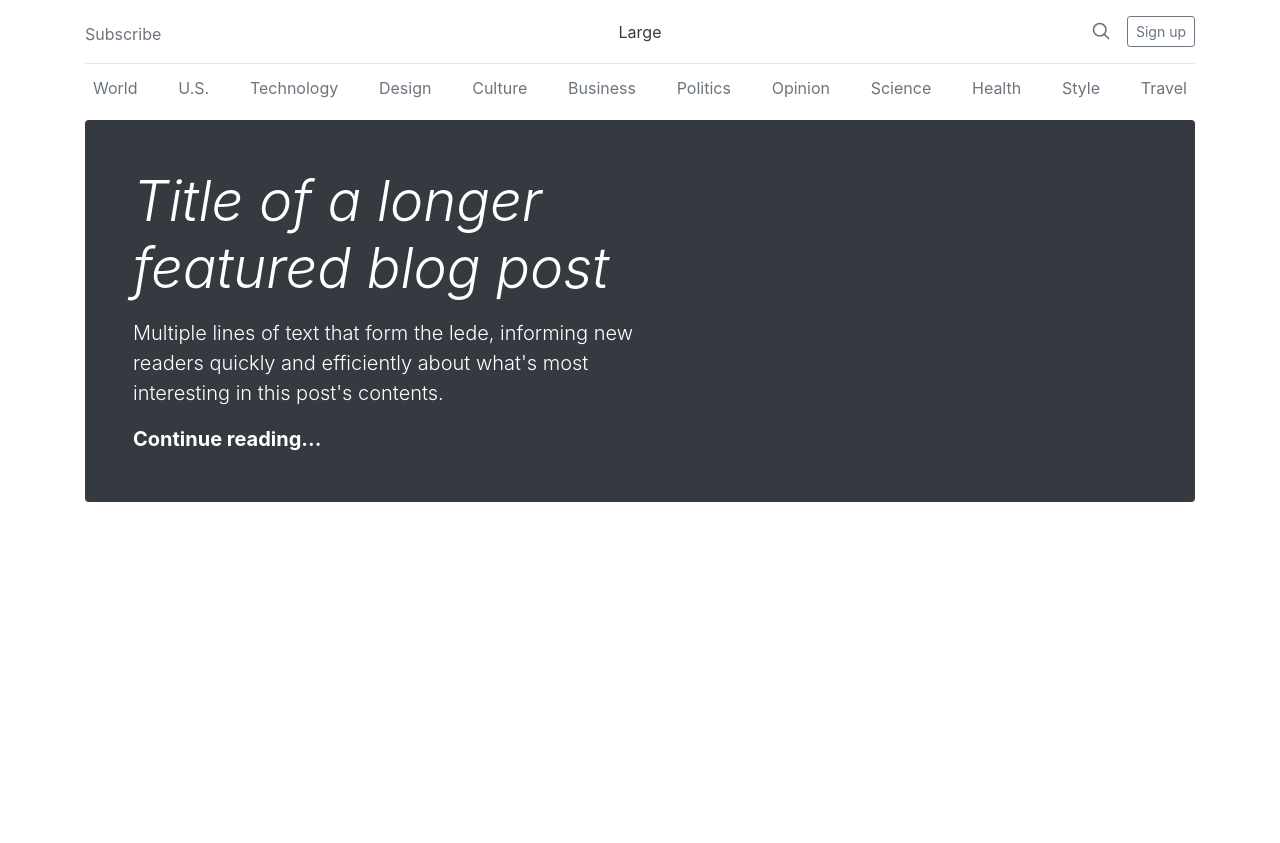
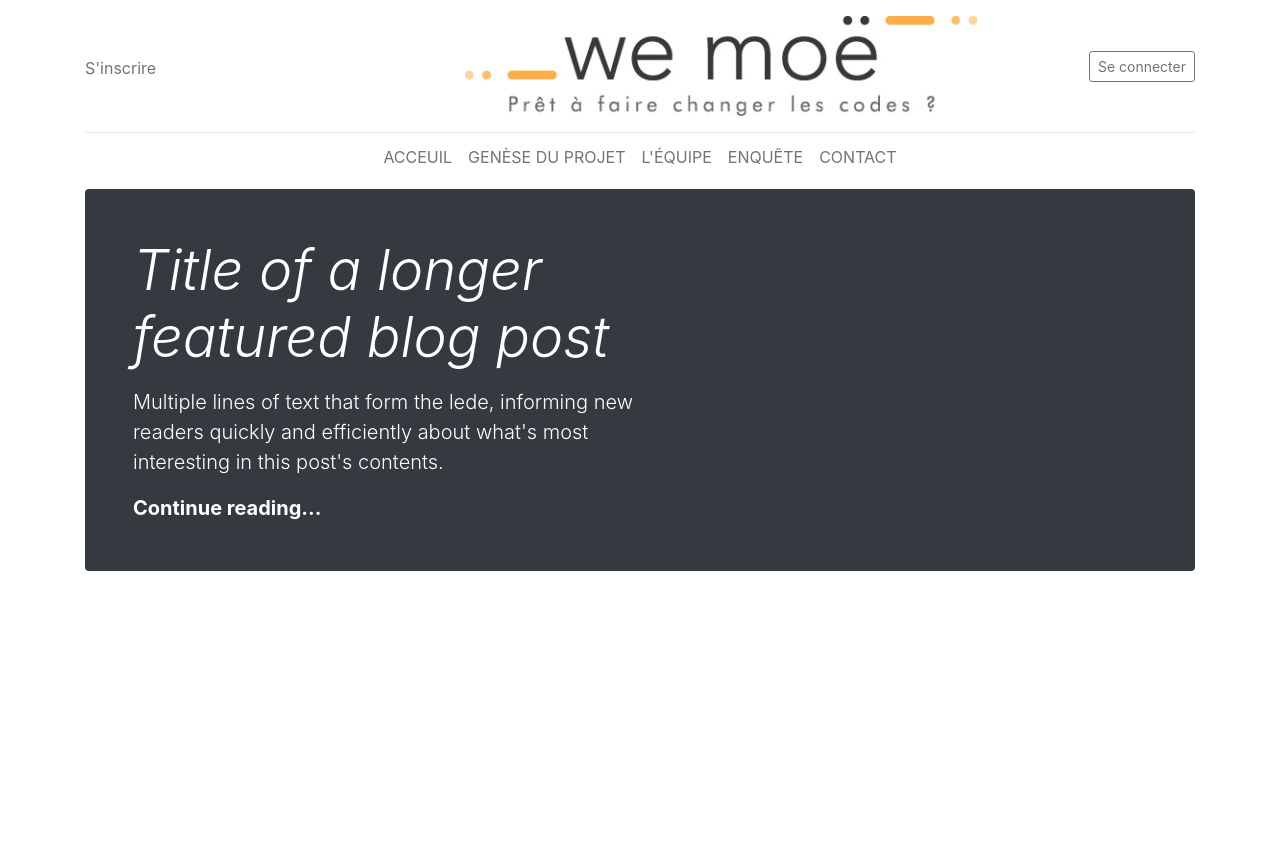
Before and after one commit to rationalgaze/we-moe, a CodeIgniter app: the page made by application/views/templates/header.php in a window 1280 px wide. Before the commit the page ends 502 px from the top, so only its background shows below. Run offline with CodeIgniter, Linux system fonts and the light colour scheme; some libraries are stand-ins or nearby versions; some web fonts are replaced.

Commit message:
we-moe logo & some html

```diff
--- a/application/views/templates/footer.php
+++ b/application/views/templates/footer.php
@@ -1,7 +1,6 @@
-  </div>
+        </div>
       </div>
     </main>
-    </div>
     <footer class="blog-footer">
       <p>
         <a href="<?php echo base_url(); ?>" class="logo">
--- a/application/views/templates/header.php
+++ b/application/views/templates/header.php
@@ -16,33 +16,23 @@
     <header class="blog-header py-3">
       <div class="row flex-nowrap justify-content-between align-items-center">
         <div class="col-4 pt-1">
-          <a class="text-muted" href="#">Subscribe</a>
+          <a class="text-muted" href="#">S'inscrire</a>
         </div>
         <div class="col-4 text-center">
-          <a class="blog-header-logo text-dark" href="#">Large</a>
+          <a class="blog-header-logo text-dark text-uppercase" href="#"><img src="<?php echo base_url();?>images/cropped-logoWeMoe.jpg" alt=""></a>
         </div>
         <div class="col-4 d-flex justify-content-end align-items-center">
-          <a class="text-muted" href="#">
-            <svg xmlns="http://www.w3.org/2000/svg" width="20" height="20" viewBox="0 0 24 24" fill="none" stroke="currentColor" stroke-width="2" stroke-linecap="round" stroke-linejoin="round" class="mx-3"><circle cx="10.5" cy="10.5" r="7.5"></circle><line x1="21" y1="21" x2="15.8" y2="15.8"></line></svg>
-          </a>
-          <a class="btn btn-sm btn-outline-secondary" href="#">Sign up</a>
+          <a class="btn btn-sm btn-outline-secondary" href="#">Se connecter</a>
         </div>
       </div>
     </header>
-    <div class="nav-scroller py-1 mb-2">
-      <nav class="nav d-flex justify-content-between">
-        <a class="p-2 text-muted" href="#">World</a>
-        <a class="p-2 text-muted" href="#">U.S.</a>
-        <a class="p-2 text-muted" href="#">Technology</a>
-        <a class="p-2 text-muted" href="#">Design</a>
-        <a class="p-2 text-muted" href="#">Culture</a>
-        <a class="p-2 text-muted" href="#">Business</a>
-        <a class="p-2 text-muted" href="#">Politics</a>
-        <a class="p-2 text-muted" href="#">Opinion</a>
-        <a class="p-2 text-muted" href="#">Science</a>
-        <a class="p-2 text-muted" href="#">Health</a>
-        <a class="p-2 text-muted" href="#">Style</a>
-        <a class="p-2 text-muted" href="#">Travel</a>
+    <div class="nav py-1 mb-2 justify-content-center">
+      <nav class="nav d-flex">
+        <a class="p-2 text-muted text-uppercase" href="#">Acceuil</a>
+        <a class="p-2 text-muted text-uppercase" href="#">Genèse du projet</a>
+        <a class="p-2 text-muted text-uppercase" href="#">L'équipe</a>
+        <a class="p-2 text-muted text-uppercase" href="#">Enquête</a>
+        <a class="p-2 text-muted text-uppercase" href="#">Contact</a>
       </nav>
     </div>
     <div class="jumbotron p-3 p-md-5 text-white rounded bg-dark">
@@ -52,6 +42,7 @@
         <p class="lead mb-0"><a href="#" class="text-white font-weight-bold">Continue reading...</a></p>
       </div>
     </div>
-    <main>
-      <div class="row">
-        <div class="col column">
+  </div>
+  <main class="container">
+    <div class="row mb-2">
+      <div class="col column">
--- a/styles/main.css
+++ b/styles/main.css
@@ -21,3 +21,7 @@ body {
     background-color: #f9f9f9;
     border-top: .05rem solid #e5e5e5;
 }
+
+main {
+  min-height: 30vh;
+}
```
Also changed, not shown: images/cropped-logoWeMoe.jpg (added).
